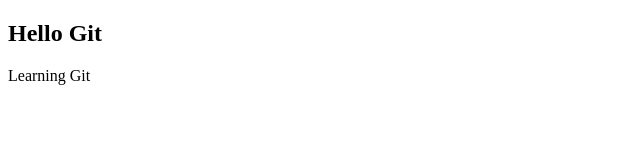
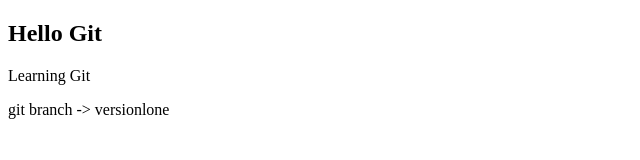
Before and after one commit to mohamedNasr99/Learn-git, a plain HTML site: page index.html in a window 1280 px wide. Shown: the whole page, without its empty margins (0-640 px from the left). Drawn offline with Linux system fonts and the light colour scheme.

Commit message:
index is updated

```diff
--- a/index.html
+++ b/index.html
@@ -8,5 +8,6 @@
 <body>
     <h2>Hello Git</h2>
     <p>Learning Git</p>
+    <p>git branch -> versionlone</p>
 </body>
 </html>
```
